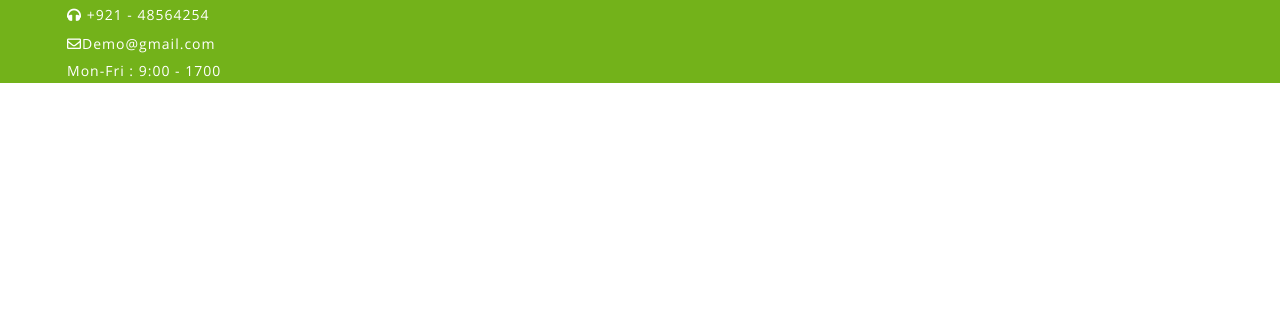
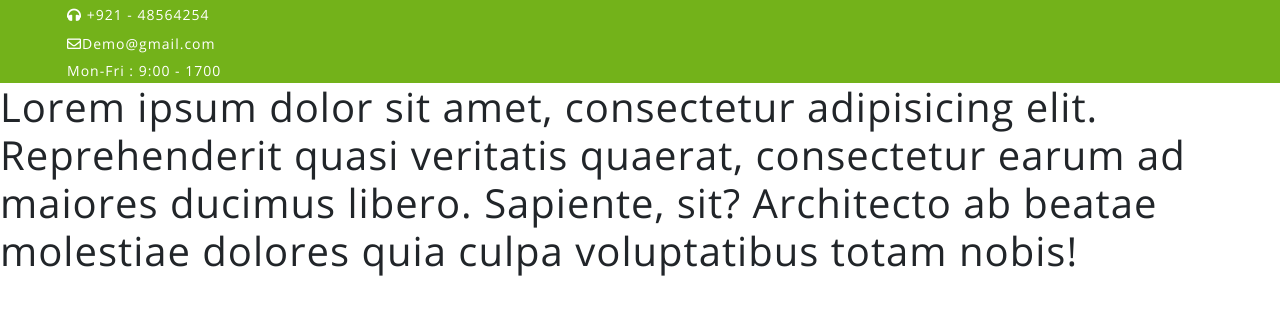
Before and after one commit to nazmulhaque109/psd-to-html, a plain HTML site: page index.html in a window 1280 px wide. Drawn offline with Linux system fonts and the light colour scheme.

Commit message:
learnde added

```diff
--- a/index.html
+++ b/index.html
@@ -60,6 +60,8 @@
 	=======================================
 	-->
 
+	<h1>Lorem ipsum dolor sit amet, consectetur adipisicing elit. Reprehenderit quasi veritatis quaerat, consectetur earum ad maiores ducimus libero. Sapiente, sit? Architecto ab beatae molestiae dolores quia culpa voluptatibus totam nobis!</h1>
+
 
 
 
```
